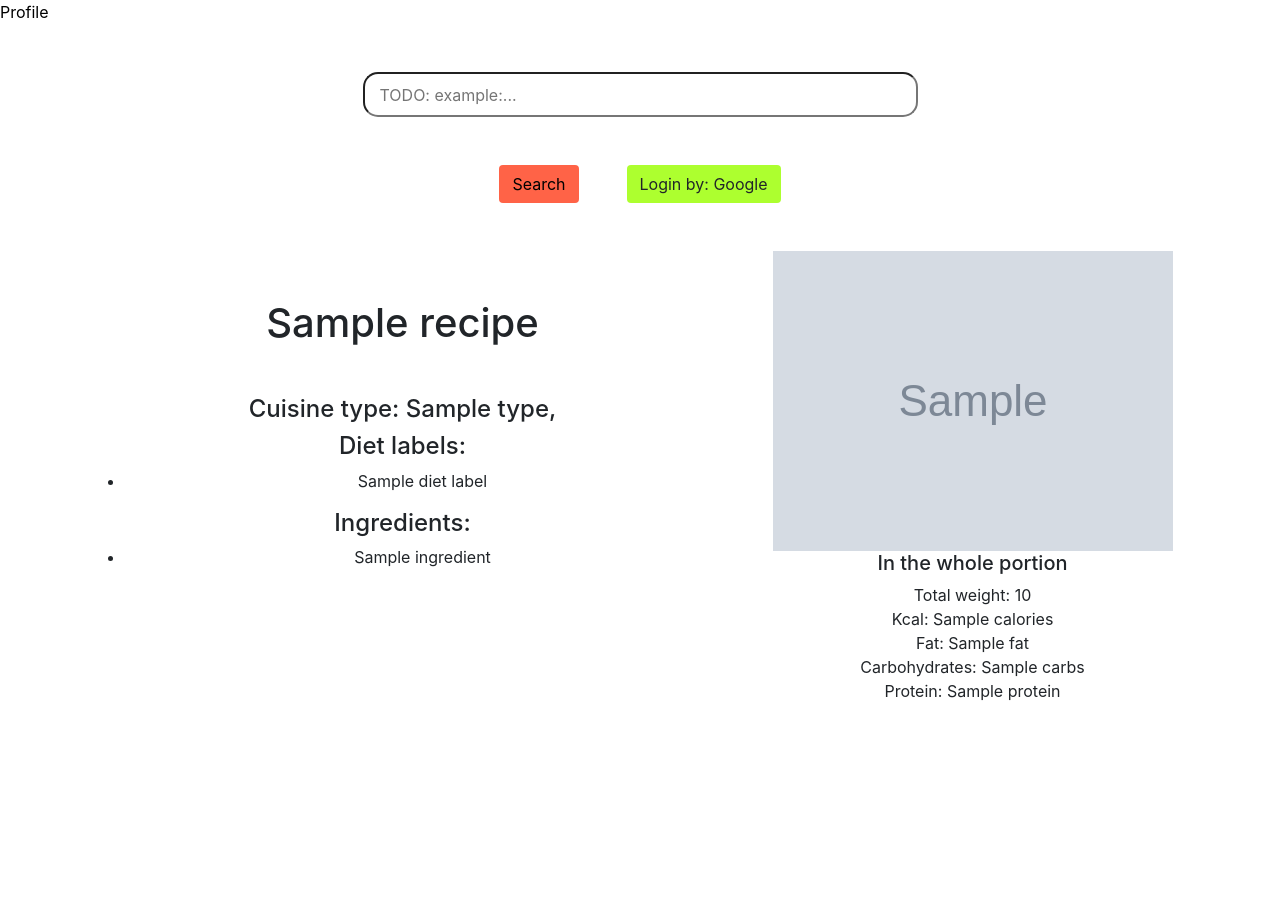
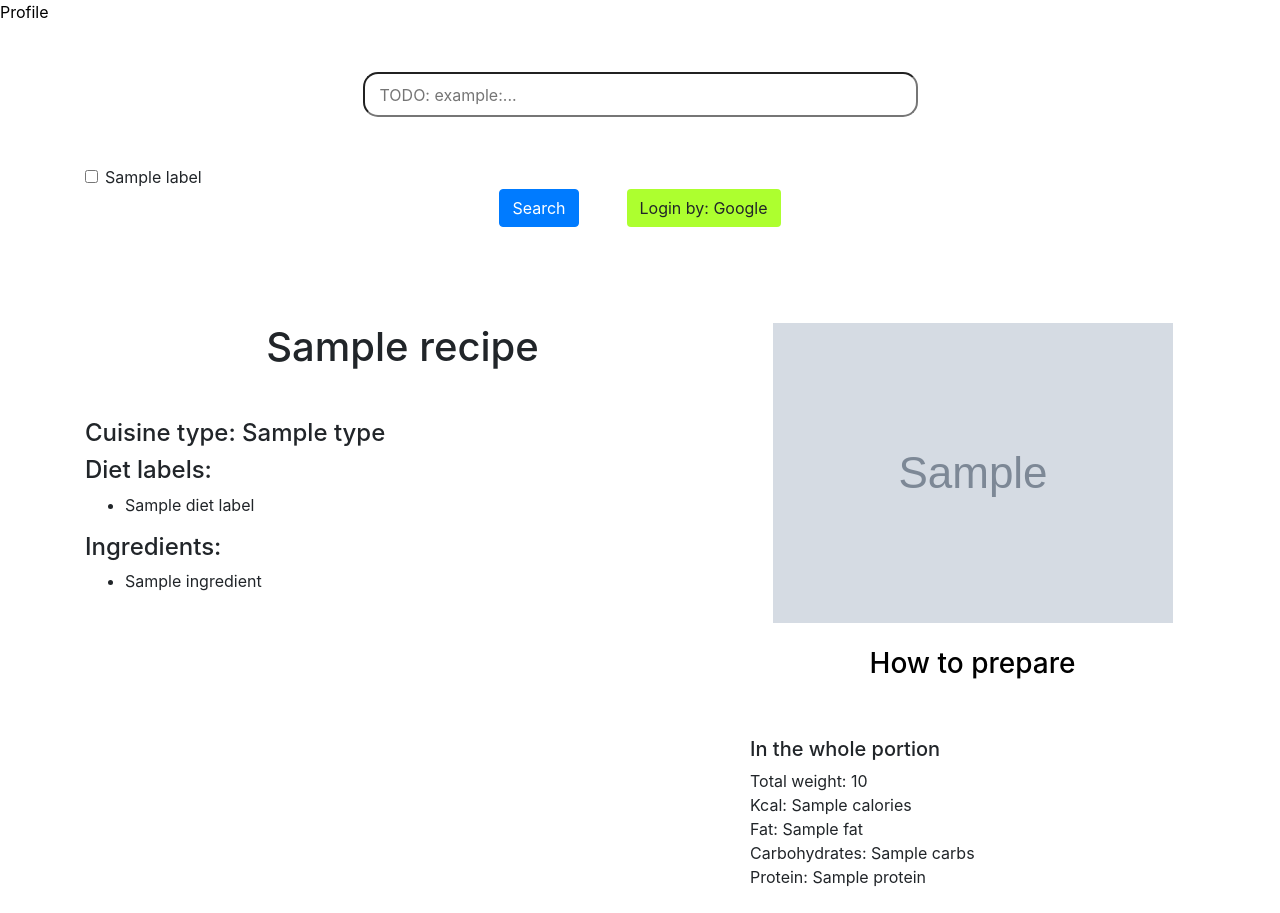
Before and after one commit to tadeq/Recipe-app, a Flask app: template templates/recipe.html in a window 1280 px wide. Before the commit the page ends 701 px from the top, so only its background shows below. Run offline with Flask 2, Linux system fonts and the light colour scheme; the template is opened without the code that fills it: most values are stand-ins (such as "Sample title", 1, 10 or a date in 2020); grey boxes marked "Sample" are stand-in pictures; parts of the project's set-up code (start-up, migrations or seed data) failed here and were passed over; some libraries are stand-ins or nearby versions.

Commit message:
correct some templates, add form to search

```diff
--- a/app.py
+++ b/app.py
@@ -1,7 +1,7 @@
-from flask import Flask, render_template
+from flask import Flask, render_template, request, redirect, url_for
 from itertools import count
 import json
-from model import User, Product, Dish
+from model import User, Product, Dish, diet_labels
 
 app = Flask(__name__)
 
@@ -19,31 +19,32 @@ mock_user = mock_user.__dict__
 
 @app.route('/')
 def index():
-    return render_template('search_layout.html')
+    return render_template('search_layout.html', labels=diet_labels)
 
 
-@app.route('/profiles/<profile>')
-def profile(profile):
+@app.route('/profiles/<profile_id>')
+def profile(profile_id):
     return render_template('profile.html', profile=mock_user)
 
 
-@app.route('/profiles/<profile>/history')
-def profile_history(profile):
+@app.route('/profiles/<profile_id>/history')
+def profile_history(profile_id):
     return render_template('history.html', profile=mock_user)
 
 
-@app.route('/profiles/<profile>/favourites')
-def profile_favourites(profile):
+@app.route('/profiles/<profile_id>/favourites')
+def profile_favourites(profile_id):
     return render_template('favourites.html', profile=mock_user)
 
 
-@app.route('/profiles/<profile>/products')
-def profile_products(profile):
+@app.route('/profiles/<profile_id>/products')
+def profile_products(profile_id):
     return render_template('products.html', profile=mock_user)
 
 
-@app.route('/recipes')
+@app.route('/recipes', methods=['GET', 'POST'])
 def recipe_results():
+    print([request.form.get(label) for label in diet_labels])
     return render_template('recipes.html', recipes=results)
 
 
--- a/templates/profile.html
+++ b/templates/profile.html
@@ -12,7 +12,7 @@
 <div class="info-container mx-auto d-block">
     <h1 class="text-center w-100">{{ profile.name }} {{ profile.surname }}</h1>
     <div class="d-flex mt-5">
-        <img src="../static/assets/loginavatar.png" alt="profile-foto" class="mr-5 ml-auto">
+        <img src="{{ url_for('static', filename='assets/loginavatar.png') }}" alt="profile-foto" class="mr-5 ml-auto">
         <p class="ml-5 mr-auto">Opis Czlowieka</p>
     </div>
 </div>
--- a/templates/profile_layout.html
+++ b/templates/profile_layout.html
@@ -10,9 +10,9 @@
 <body>
     <div class="container">
         <div class="top-menu w-100 d-flex my-3">
-            <a href="{{ url_for ('profile_products', profile=profile) }}" class="col text-center">My products</a>
-            <a href="{{ url_for ('profile_favourites', profile=profile) }}" class="col text-center">Favourites</a>
-            <a href="{{ url_for ('profile_history', profile=profile) }}" class="col text-center">History</a>
+            <a href="{{ url_for ('profile_products', profile_id=profile.id) }}" class="col text-center">My products</a>
+            <a href="{{ url_for ('profile_favourites', profile_id=profile.id) }}" class="col text-center">Favourites</a>
+            <a href="{{ url_for ('profile_history', profile_id=profile.id) }}" class="col text-center">History</a>
         </div>
         {% block content %}{% endblock %}
     </div>
--- a/templates/recipe.html
+++ b/templates/recipe.html
@@ -16,8 +16,13 @@
                     <h1 id="recipe-title" class="w-100 text-center my-5">
                         {{ recipe.name }}
                     </h1>
+                    <div class="text-left">
                         {% if recipe.cuisine_type %}
-                        <h4>Cuisine type: {% for type in recipe.cuisine_type %}{{ type }}, {% endfor %}</h4>
+                            <h4>Cuisine type:
+                                {% for type in recipe.cuisine_type %}
+                                {{ type }}
+                                    {% if loop.index<loop.length %},{% endif %}
+                                {% endfor %}</h4>
                         {% endif %}
                         <h4>Diet labels:</h4>
                         <ul>
@@ -32,9 +37,14 @@
                             {% endfor %}
                         </ul>
                     </div>
+                </div>
                 <div class="col-md-5">
+                    <br><br>
                     <img src="{{ recipe.image_url }}" style="max-width:600px;max-height:600px;">
-                    <br>
+                    <br><br>
+                    <h3><a href="{{ recipe.url }}">How to prepare</a></h3>
+                    <br><br>
+                    <div class="text-left">
                         <h5>In the whole portion</h5>
                         Total weight: {{ recipe.weight }}<br>
                         Kcal: {{ recipe.calories }}<br>
@@ -49,6 +59,7 @@
                 </div>
             </div>
         </div>
+    </div>
     <script type="text/javascript">
         oQuickReply.swap('recipe-title');
     </script>
--- a/templates/search_layout.html
+++ b/templates/search_layout.html
@@ -8,13 +8,23 @@
     <title>Recipe search</title>
 </head>
 <body>
-    <a href="{{ url_for ('profile', profile=1) }}">Profile</a>
+    <a href="{{ url_for ('profile', profile_id=1) }}">Profile</a>
     <div class="container mx-auto">
-        <input type="text" class="search-input mx-auto d-block my-5" placeholder="TODO: example:...">
-        <div class="d-flex">
-            <a href="{{ url_for ('recipe_results') }}" class="btn without-login ml-auto mr-5 ">Search</a>
-            <a class="btn with-login mr-auto">Login by: Google</a>
-        </div>
+        <form id="diet_labels_form" action="{{ url_for ('recipe_results') }}" method="post">
+            <input type="text" class="search-input mx-auto d-block my-5" placeholder="TODO: example:...">
+                {% for label in labels %}
+                    <div class="form-check">
+                      <label class="form-check-label" for="{{ label }}">
+                          <input class="form-check-input" type="checkbox" name="{{ label }}" value="{{ label }}" id="{{ label }}">
+                          {{ label }}
+                      </label>
+                    </div>
+                {% endfor %}
+            <div class="d-flex">
+                <button type="submit" class="btn btn-primary ml-auto mr-5">Search</button>
+                <a class="btn with-login mr-auto">Login by: Google</a>
+            </div>
+        </form>
     </div>
     {% block content %}{% endblock %}
 </body>
```
Lines whose indentation alone changed are shown as unchanged.
